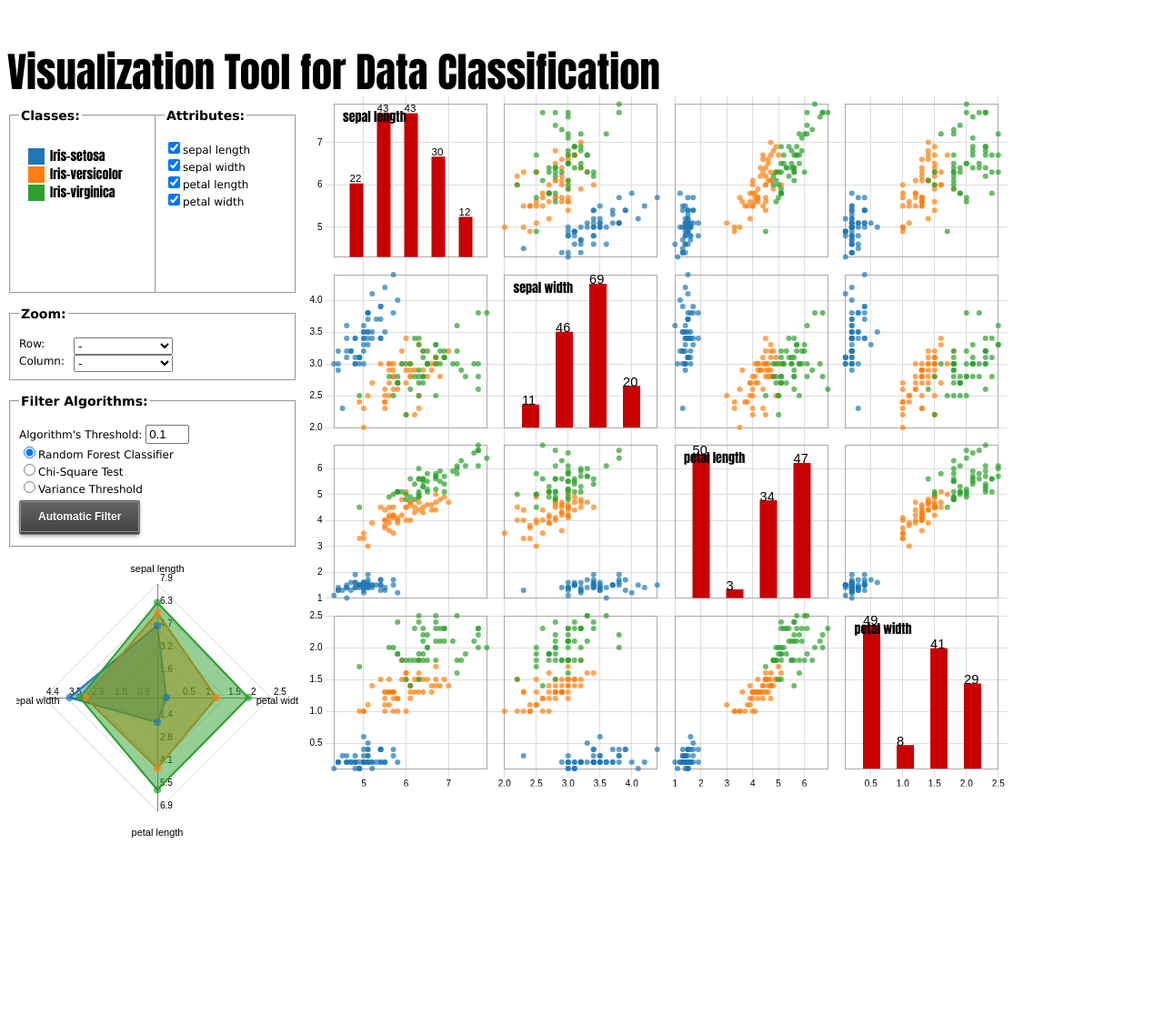
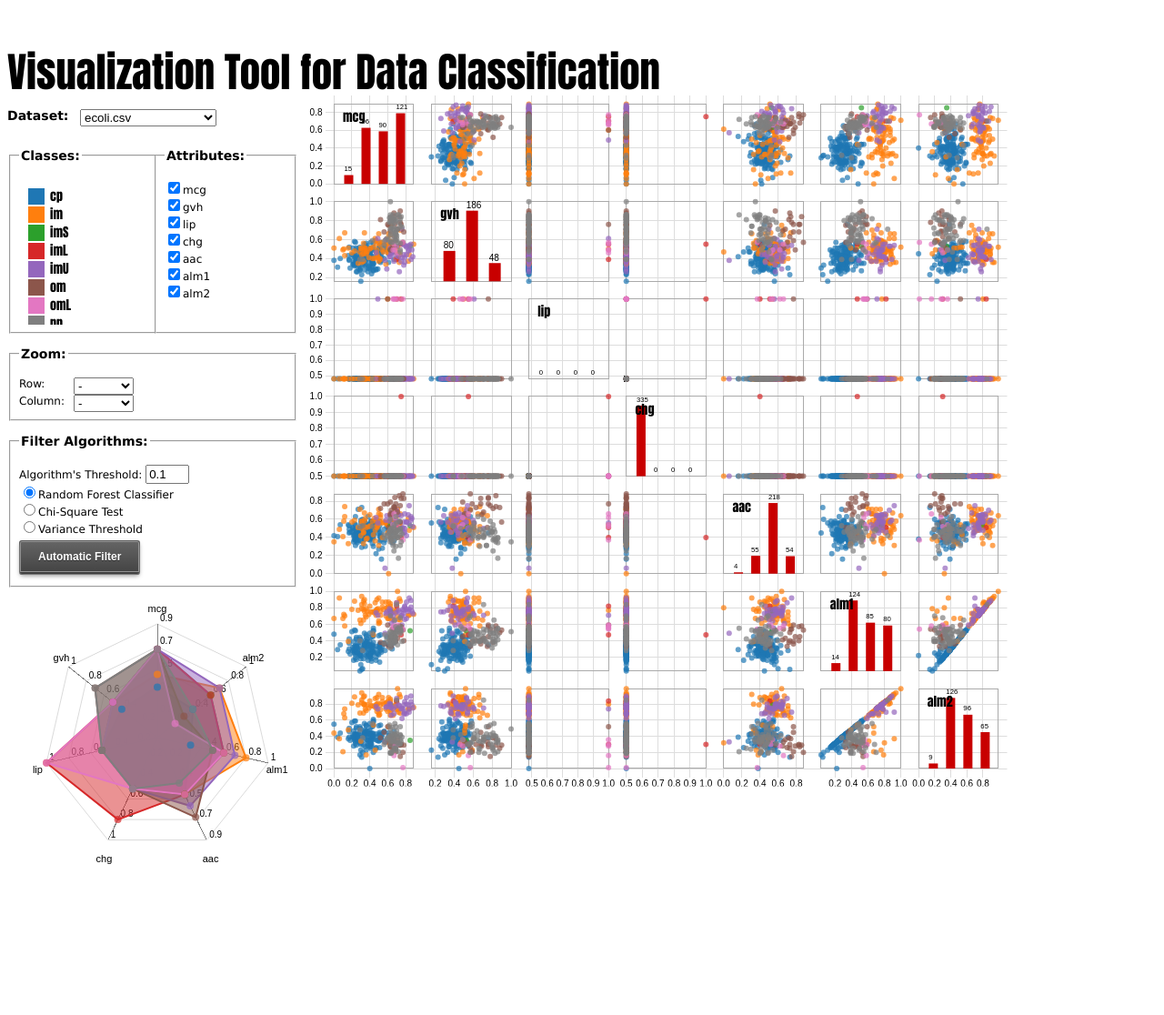
Before and after one commit to jpbonson/VisualizationToolForMLData, a Flask app: page / in a window 1280 px wide. Shown: the whole page at 91% size. Run offline with Flask 2, Linux system fonts and the light colour scheme.

Commit message:
option to choose the dataset

```diff
--- a/run.py
+++ b/run.py
@@ -3,11 +3,10 @@
 
 import ast
 import os
-from flask import Flask, jsonify
-from flask import render_template
-from flask import request
-from flask import session, redirect, url_for, escape
 import json
+from os import listdir
+from os.path import isfile, join
+from flask import Flask, jsonify, render_template, request
 from app.models.feature_filtering import FeatureFiltering
 
 """
@@ -16,19 +15,23 @@ Settings
 app = Flask(__name__)
 app.config.from_object(__name__)
 
-DATA_FILE = "static/data/iris.csv"
-FEATURE_FILTERING = FeatureFiltering(app, os.path.dirname(os.path.abspath(__file__))+"/"+DATA_FILE)
+FILEPATH = "static/data/"
+DATASETS = []
 
 @app.route('/')
 def index():
-    return render_template('index.html', data_file=DATA_FILE)
+    fullpath = os.path.dirname(os.path.abspath(__file__))+"/"+FILEPATH
+    DATASETS = [f for f in listdir(fullpath) if isfile(join(fullpath,f))]
+    return render_template('index.html', filepath=FILEPATH, datasets=DATASETS)
 
 @app.route('/automatic_filter', methods=['POST'])
 def automatic_filter():
     app.logger.debug("Executing automatic filtering")
     algorithm_type = request.form.get("algorithm_type")
     threshold = float(request.form.get("threshold"))
-    mask = FEATURE_FILTERING.run(algorithm_type, threshold)
+    datafile = request.form.get("datafile")
+    feature_filtering = FeatureFiltering(app, os.path.dirname(os.path.abspath(__file__))+"/"+datafile)
+    mask = feature_filtering.run(algorithm_type, threshold)
     array = [int(x) for x in mask]
     if len(array) == 0:
         result = {'result': False, 'msg': "The algorithm filtered out all attributes. Choose other parameters or another method."}
@@ -42,7 +45,7 @@ def automatic_filter():
 Run application
 """
 if __name__ == '__main__':
-    # app.debug = True
+    app.debug = True
     app.run()
 
 # TODO (Optional):
@@ -50,7 +53,6 @@ if __name__ == '__main__':
 # - refatorar CSS para a scatter matrix
 # - refatorar CSS do star plot para ir para o arquivo .css
 # - option to choose the size of the scatter matrix, so it can be better visualized for datasets with lots of features
-# - option to upload .csv files with datasets to the system (or select the filename from a list in the folder)
 # - filtering feature for classes, so the data for some classes could be hidden to remove noise
 # - dynamic histograms that change the quantity of bars depending on the zoom
 # - updated the histograms to use stacked bars, so each bar will have the quantity per range and per class
@@ -67,6 +69,7 @@ if __name__ == '__main__':
 
 # DONE (Optional):
 # - foi tomado cuidado para que a interacao das features entre si nao gerassem bugs (por exemplo, zoom em (0,1) seguido da filtragem da linha 0)
+# - option to upload .csv files with datasets to the system (or select the filename from a list in the folder)
 
 # bugs corrigidos:
 # - o eixo x estava invertido
--- a/static/js/legends.js
+++ b/static/js/legends.js
@@ -1,5 +1,8 @@
 // Add the classes to the legend list
-function chart_legends(obj) {
+function chart_legends() {
+    d3.select(chart_legends_id).select("svg").remove("svg"); // reset
+
+    var obj = chart_legends_id
     d3.csv(data_file, function(error, data) {
         var classes = data.map(function(d) { return d.labels; }).filter( unique );
 
--- a/templates/index.html
+++ b/templates/index.html
@@ -20,7 +20,15 @@
             <p>Visualization Tool for Data Classification</p>
         </div>
         <div id="menu">
-            <div style="float: left; width: 160px;">
+            <div>
+                <div style="float: left; width: 80px;position:relative;"><h3>Dataset:</h3></div>
+                <select id="dataset_options" style="margin-top: 15px;width: 150px;" onchange="set_current_dataset()">
+                {% for dataset in datasets %}
+                    <option value="{{dataset}}">{{dataset}}</option>
+                {% endfor %}
+                </select>
+            </div>
+            <div style="clear: left;float: left; width: 160px;">
             <fieldset>
             <legend><h3>Classes:</h3></legend>
                 <div style="overflow-y: auto;overflow-x: hidden;height: 160px; width: 140px;">
@@ -70,13 +78,18 @@
     </body>
     <script>
         // Global Variables
-        var colors = d3.scale.category10();
-        var data_file = "{{ data_file }}"
+        var filepath = "{{ filepath }}"
+
         var matrix_id = "#scattermatrix"
         var combobox_rows_id = "#zoom_row"
         var combobox_columns_id = "#zoom_column"
         var chart_attributes_id = "#chart-attributes"
         var star_plot_id = "#star-plot"
+        var datasets_options_id = "#dataset_options"
+        var chart_legends_id = "#chart-legends"
+
+        var data_file = filepath+$(datasets_options_id).val()
+        var colors = d3.scale.category10();
         var columns_mask = initialize_columns_mask()
         var selected_row = -1
         var selected_column = -1
@@ -84,8 +97,23 @@
         // Initialize Dynamic Content
         initialize_zoom_comboboxes()
         chart_scatter_matrix();
-        chart_legends("#chart-legends");
+        chart_legends();
         chart_attributes();
         star_plot();
+
+        function set_current_dataset() {
+            data_file = filepath+$(datasets_options_id).val()
+
+            // reset all GUI
+            colors = d3.scale.category10();
+            columns_mask = initialize_columns_mask()
+            selected_row = -1
+            selected_column = -1
+            initialize_zoom_comboboxes()
+            chart_scatter_matrix();
+            chart_legends();
+            chart_attributes();
+            star_plot();
+        }
     </script>
 </html>
```
